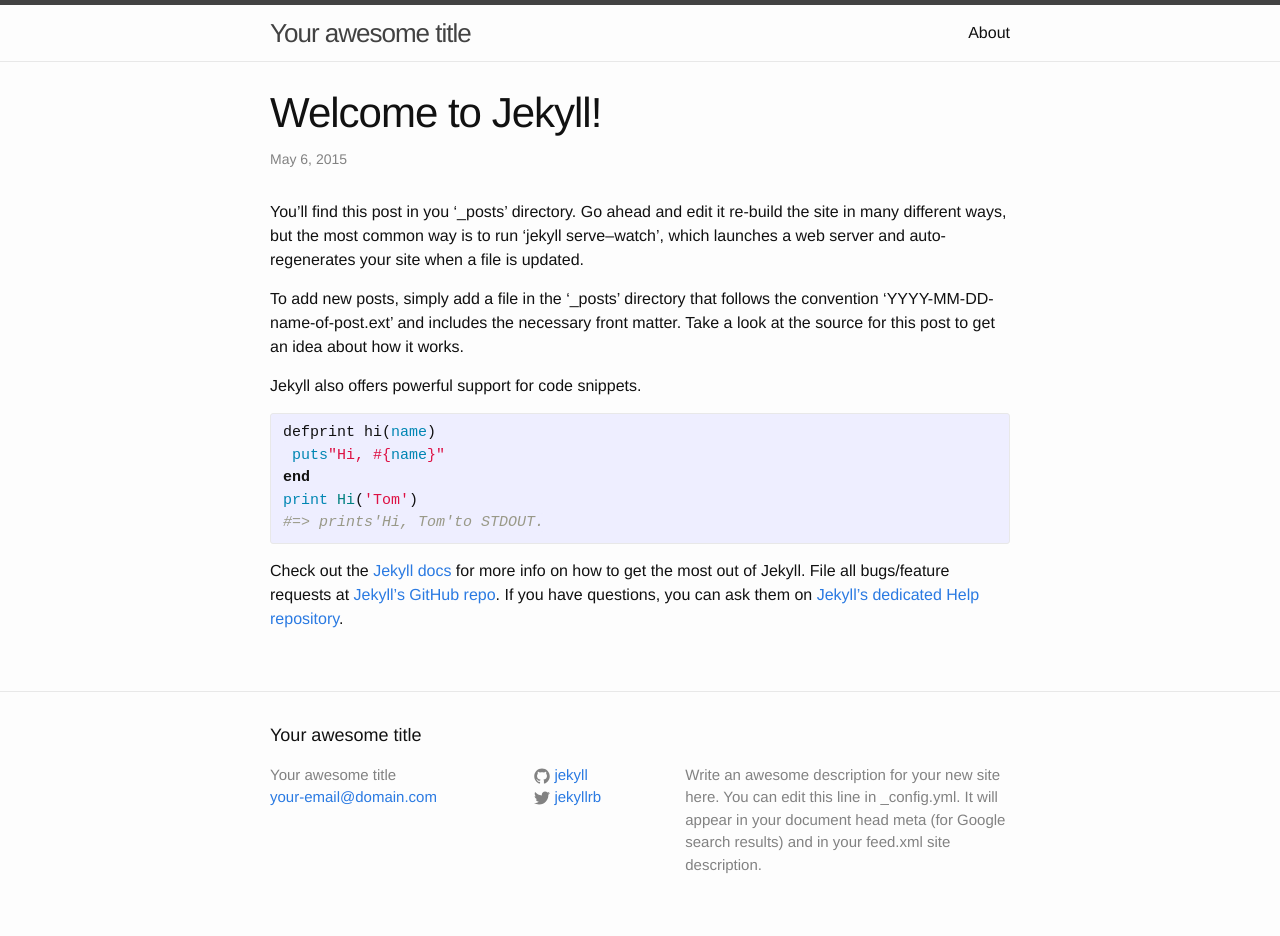
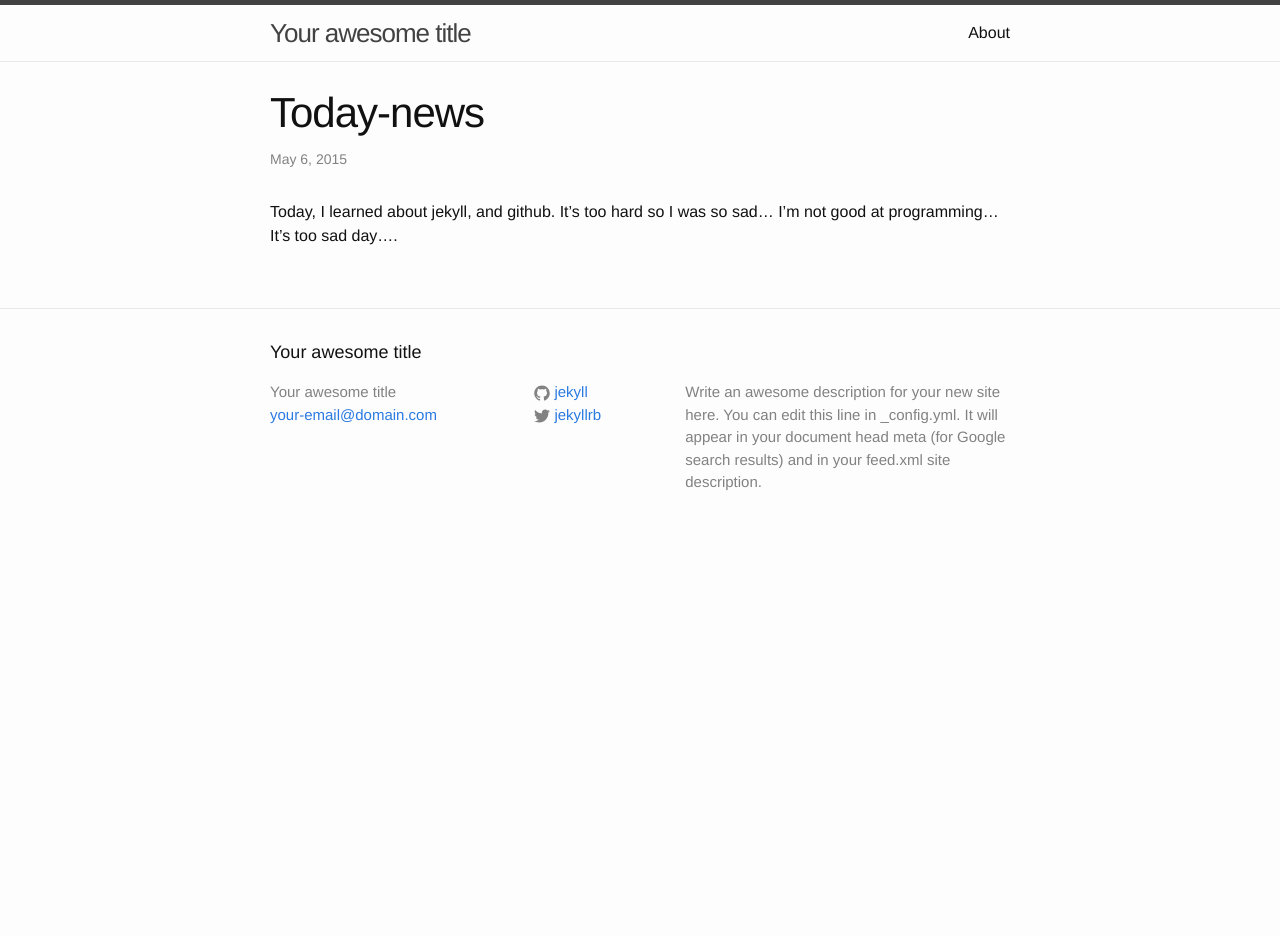
Before and after one commit to Yujin430/yujin430.github.com, a Jekyll site: the page built from _posts/2015-05-06-today-news.markdown, in a window 1280 px wide. Built offline with Jekyll 4.4.1, drawn with Linux system fonts in a browser that asks for light colours; after the commit the page ends 900 px from its top, so only the background shows below that.

Commit message:
Update 2015-05-06-today-news.markdown

```diff
--- a/_posts/2015-05-06-today-news.markdown
+++ b/_posts/2015-05-06-today-news.markdown
@@ -1,25 +1,10 @@
 ---
 layout: post
-title: "Welcome to Jekyll!"
+title: "Today-news"
 date: 2015-05-06 11:30:12
 categories: jekyll update
 ---
-You'll find this post in you '_posts' directory. Go ahead and edit it re-build the site in many different ways, but the most common way is to run 'jekyll serve--watch', which launches a web server and auto-regenerates your site when a file is updated.
-
-To add new posts, simply add a file in the '_posts' directory that follows the convention 'YYYY-MM-DD-name-of-post.ext' and includes the necessary front matter. Take a look at the source for this post to get an idea about how it works.
-
-Jekyll also offers powerful support for code snippets.
-
-{% highlight ruby %}
-defprint hi(name)
- puts"Hi, #{name}"
-end
-print Hi('Tom')
-#=> prints'Hi, Tom'to STDOUT.
-{% endhighlight %}
-
-Check out the [Jekyll docs][jekyll] for more info on how to get the most out of Jekyll. File all bugs/feature requests at [Jekyll's GitHub repo][jekyll-gh]. If you have questions, you can ask them on [Jekyll's dedicated Help repository][jekyll-help].
-
-[jekyll]: http://jekyllrb.com
-[jekyll-gh]: https://github.com/jekyll/jekyll
-[jekyll-help]: https://github.com/jekyll/jekyll-help
+Today, I learned about jekyll, and github.
+It's too hard so I was so sad...
+I'm not good at programming...
+It's too sad day....
```
